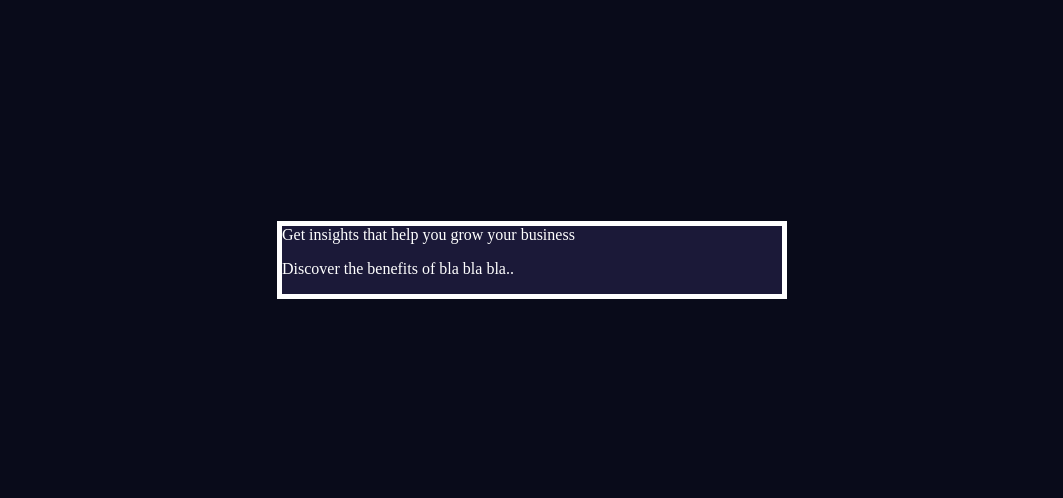
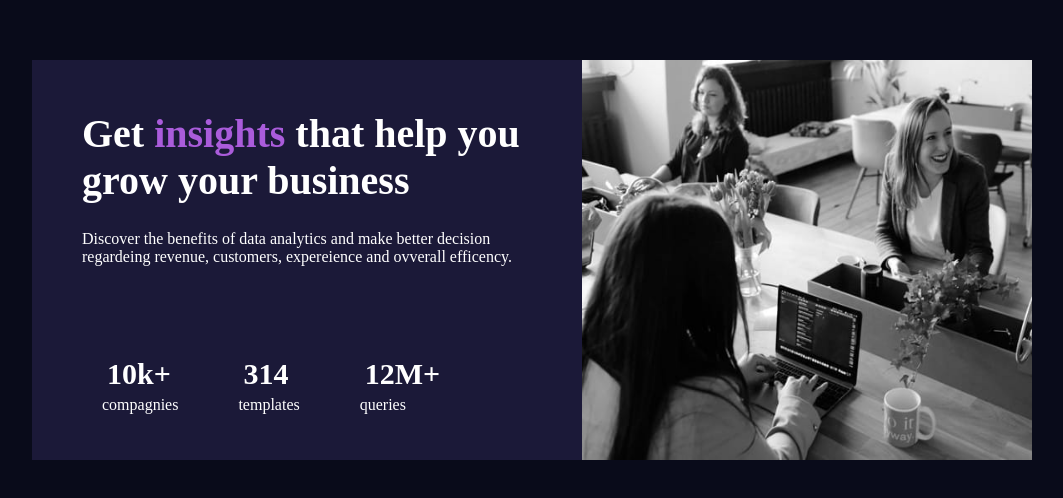
Before and after one commit to Noxiz-2/stats-preview-card-component, a plain HTML site: page stats-preview-card-component-main/index.html in a window 1280 px wide. Shown: the part 140-638 px from the top of the page, without its empty margins (108-1171 px from the left). Drawn offline with Linux system fonts and the light colour scheme.

Commit message:
Finished the project
Finished adding everything in the container.

```diff
--- a/stats-preview-card-component-main/index.html
+++ b/stats-preview-card-component-main/index.html
@@ -17,9 +17,32 @@
 </head>
 <body>
     <div class="main-container">
-        <div>Get insights that help you grow your business</div>
-        <p>Discover the benefits of bla bla bla..</p>
+     <div class="left">
+      <div class="text">
+        <div id="title">Get <span id="insights">insights</span> that help you grow your business</div>
+        <p class="light-texts">Discover the benefits of data analytics and make better decision regardeing revenue, customers, expereience and ovverall efficency. </p>
+      </div>
+  <div class="statistics">
+     <div class="compagnies">
+      <div class="numbers">10k+</div>
+      <div class="light-texts">compagnies</div>
+  </div>
+<div class="templates">
+      <div class="numbers">314</div>
+      <div class="light-texts">templates</div>
+</div>
+     <div class="queries">
+      <div class="numbers">12M+</div>
+      <div class="light-texts">queries</div>
+     </div>
+  </div>
+     </div>
+
+      <div class="right">
+     <img class="image" src="images/image-header-desktop.jpg">
+      </div>
     </div>
+
 
 </body>
 </html>
--- a/stats-preview-card-component-main/style.css
+++ b/stats-preview-card-component-main/style.css
@@ -8,8 +8,56 @@ body {
 }
 
 .main-container{
-    width: 500px;
+    width: 1000px;
+    height: 400px;
     background-color: hsl(244, 38%, 16%);
-    border: white 5px solid;
     color: white;
+    display: flex;
 }
+
+
+#title {
+    font-weight: bold;
+    font-size: 40px;
+}
+
+.text {
+    display: flex;
+    flex-direction: column;
+    width: 450px;
+    margin: 50px;
+    gap: 10px;
+
+}
+
+
+#insights {
+    color: hsl(277, 64%, 61%);
+}
+
+
+
+.statistics {
+    display: flex;
+    gap: 60px;
+    margin: 70px;
+}
+
+
+.numbers {
+    font-weight: bold;
+    font-size: 30px;
+    margin: 5px;
+}
+
+
+.light-texts {
+    font-weight: lighter;
+    font-size: medium;
+}
+
+.image {
+    width: 450px;
+    height: 400px;
+
+}
```
